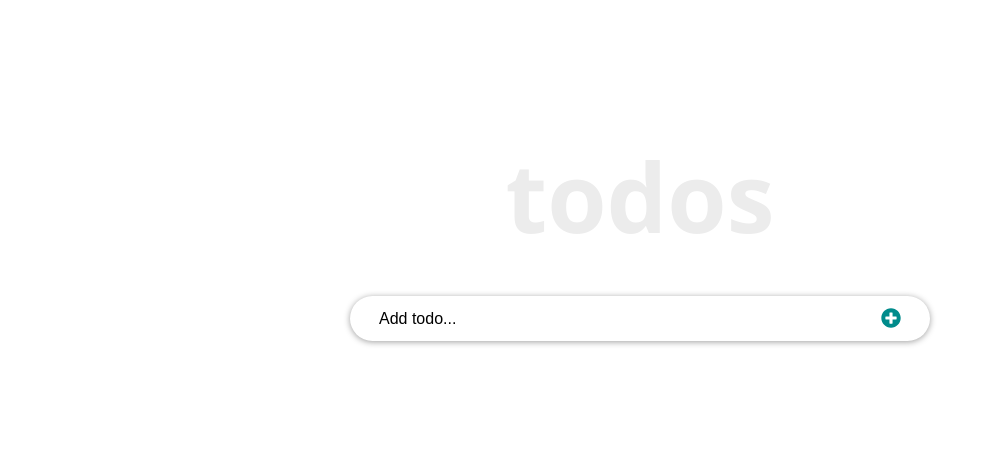
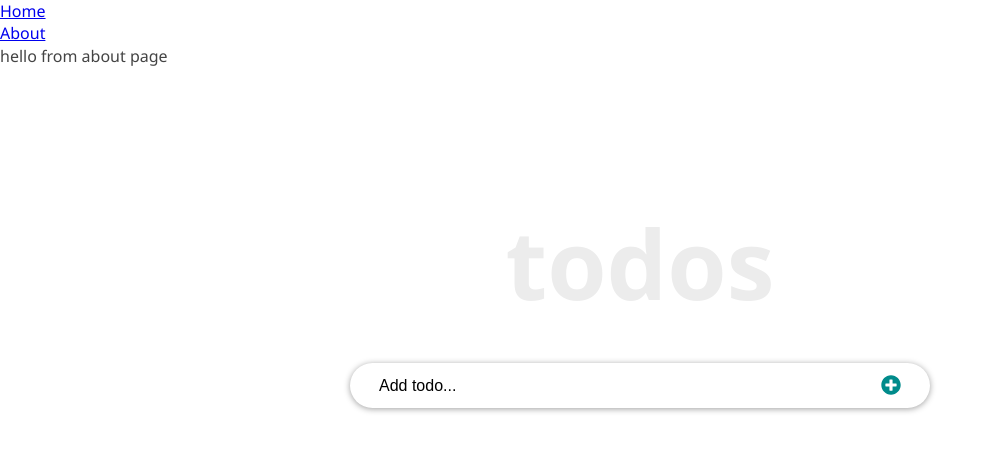
Before and after one commit to Vgonma/react-todo-app, a React (Create React App) app: page /about in a window 1280 px wide. Shown: the top 452 px of the page, without its empty margins (0-996 px from the left). Built offline with nearby package versions, Linux system fonts and the light colour scheme.

Commit message:
Part 9 complete

```diff
--- a/package.json
+++ b/package.json
@@ -9,6 +9,7 @@
     "react": "^18.2.0",
     "react-dom": "^18.2.0",
     "react-icons": "^4.7.1",
+    "react-router-dom": "^6.6.2",
     "react-scripts": "5.0.1",
     "uuid": "^9.0.0",
     "web-vitals": "^2.1.4"
--- a/src/App.css
+++ b/src/App.css
@@ -64,3 +64,8 @@ body {
   outline: none;
   border: none;
 }
+
+.active-link {
+  color: orangered;
+  text-decoration: underline;
+}
--- /dev/null
+++ b/src/components/Navbar.js
@@ -0,0 +1,36 @@
+/* eslint-disable */
+import React from 'react';
+import { Link, NavLink } from 'react-router-dom';
+
+const Navbar = () => {
+  return (
+    <nav className='navBar'>
+      <ul>
+        {links.map((link) => {
+          return (
+            <li key={link.id}>
+              <NavLink to={link.path} activeClassName='active-link' exact>
+                {link.text}
+              </NavLink>
+            </li>
+          );
+        })}
+      </ul>
+    </nav>
+  );
+};
+
+const links = [
+  {
+    id: 1,
+    path: '/',
+    text: 'Home',
+  },
+  {
+    id: 2,
+    path: '/about',
+    text: 'About',
+  },
+];
+
+export default Navbar;
--- a/src/components/TodoContainer.js
+++ b/src/components/TodoContainer.js
@@ -1,9 +1,14 @@
 /* eslint-disable */
+import { v4 as uuidv4 } from 'uuid';
+import { Route, Routes, Link } from 'react-router-dom';
+// component imports
 import React from 'react';
 import TodosList from './TodosList';
 import Header from './Header';
 import InputTodo from './InputTodo';
-import { v4 as uuidv4 } from 'uuid';
+import Navbar from './Navbar';
+import About from './pages/About';
+import NotMatch from './pages/NotMatch';
 
 class TodoContainer extends React.Component {
   state = {
@@ -11,30 +16,30 @@ class TodoContainer extends React.Component {
   };
 
   componentDidMount() {
-    fetch("https://jsonplaceholder.typicode.com/todos?_limit=10")
-      .then(response => response.json())
-      .then(data => this.setState({ todos: data }));
+    fetch('https://jsonplaceholder.typicode.com/todos?_limit=10')
+      .then((response) => response.json())
+      .then((data) => this.setState({ todos: data }));
   }
 
   componentDidMount() {
-    const temp = localStorage.getItem("todos")
-    const loadedTodos = JSON.parse(temp)
+    const temp = localStorage.getItem('todos');
+    const loadedTodos = JSON.parse(temp);
     if (loadedTodos) {
       this.setState({
-        todos: loadedTodos
-      })
+        todos: loadedTodos,
+      });
     }
   }
 
   componentDidUpdate(prevProps, prevState) {
-    if(prevState.todos !== this.state.todos) {
-      const temp = JSON.stringify(this.state.todos)
-      localStorage.setItem("todos", temp)
+    if (prevState.todos !== this.state.todos) {
+      const temp = JSON.stringify(this.state.todos);
+      localStorage.setItem('todos', temp);
     }
   }
 
   componentWillUnmount() {
-    console.log("Cleaning up...")
+    console.log('Cleaning up...');
   }
 
   handleChange = (id) => {
@@ -74,17 +79,24 @@ class TodoContainer extends React.Component {
 
   setUpdate = (updatedTitle, id) => {
     this.setState({
-      todos: this.state.todos.map(todo => {
+      todos: this.state.todos.map((todo) => {
         if (todo.id === id) {
-          todo.title = updatedTitle
+          todo.title = updatedTitle;
         }
-        return todo
+        return todo;
       }),
-    })
-  }
+    });
+  };
 
   render() {
     return (
+      <>
+        <Navbar />
+        <Routes>
+          <Route exact path='/' />
+          <Route path='/about' element={<About />} />
+          <Route path='*' element={<NotMatch />} />
+        </Routes>
         <div className='container'>
           <div className='inner'>
             <Header />
@@ -97,6 +109,7 @@ class TodoContainer extends React.Component {
             />
           </div>
         </div>
+      </>
     );
   }
 }
--- /dev/null
+++ b/src/components/pages/About.js
@@ -0,0 +1,7 @@
+/* eslint-disable */
+import React from "react"
+
+const About = () => {
+  return <div>hello from about page</div>
+}
+export default About
--- /dev/null
+++ b/src/components/pages/NotMatch.js
@@ -0,0 +1,11 @@
+/* eslint-disable */
+import React from "react"
+
+const NotMatch = () => {
+  return (
+    <div>
+      <h3>No match for this page</h3>
+    </div>
+  )
+}
+export default NotMatch
--- a/src/index.js
+++ b/src/index.js
@@ -2,7 +2,15 @@
 import React from "react"
 import ReactDOM from "react-dom"
 import './App.css'
+import { BrowserRouter } from "react-router-dom"
 //component file
 import TodoContainer from "./components/TodoContainer"
 
-ReactDOM.render(<React.StrictMode><TodoContainer /></React.StrictMode>, document.getElementById("root"))
+ReactDOM.render(
+  <React.StrictMode>
+    <BrowserRouter>
+      <TodoContainer />
+    </BrowserRouter>
+  </React.StrictMode>,
+  document.getElementById("root")
+)
```
Also changed, not shown: src/App.js (+9 -8 lines), 1 other file (tests, documents, lock files or other folders). Lines whose indentation alone changed are shown as unchanged.
